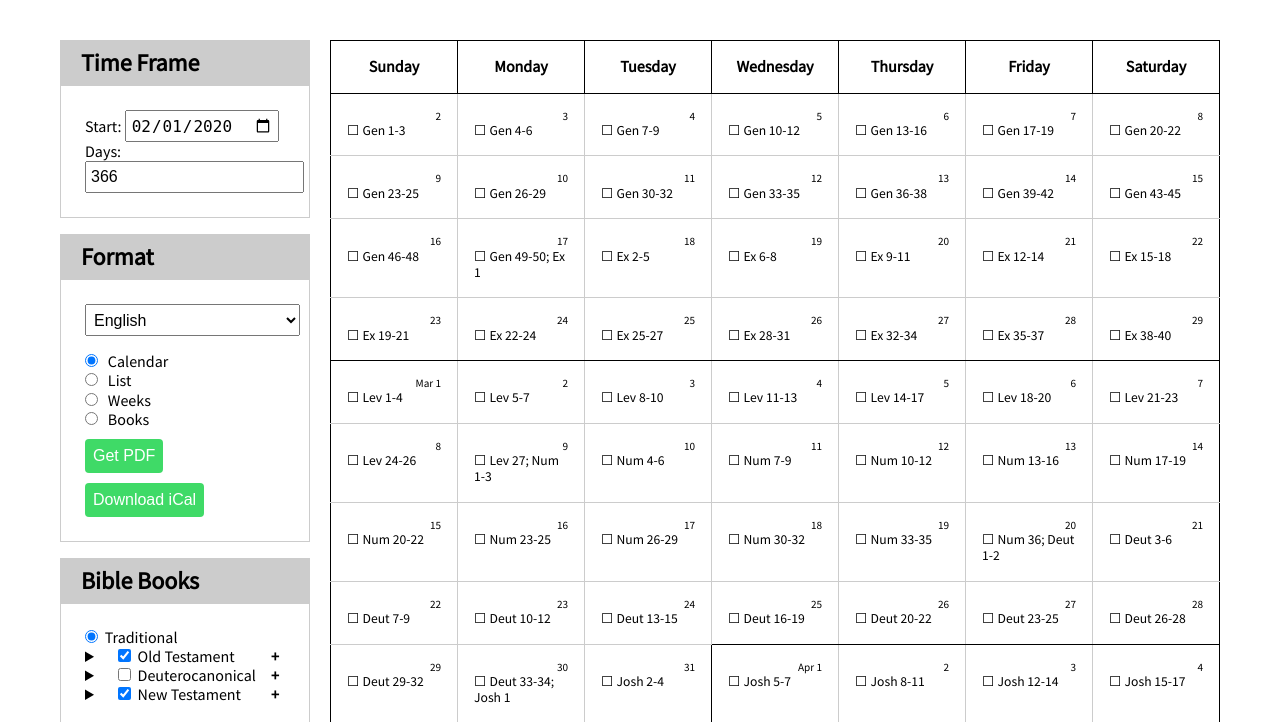
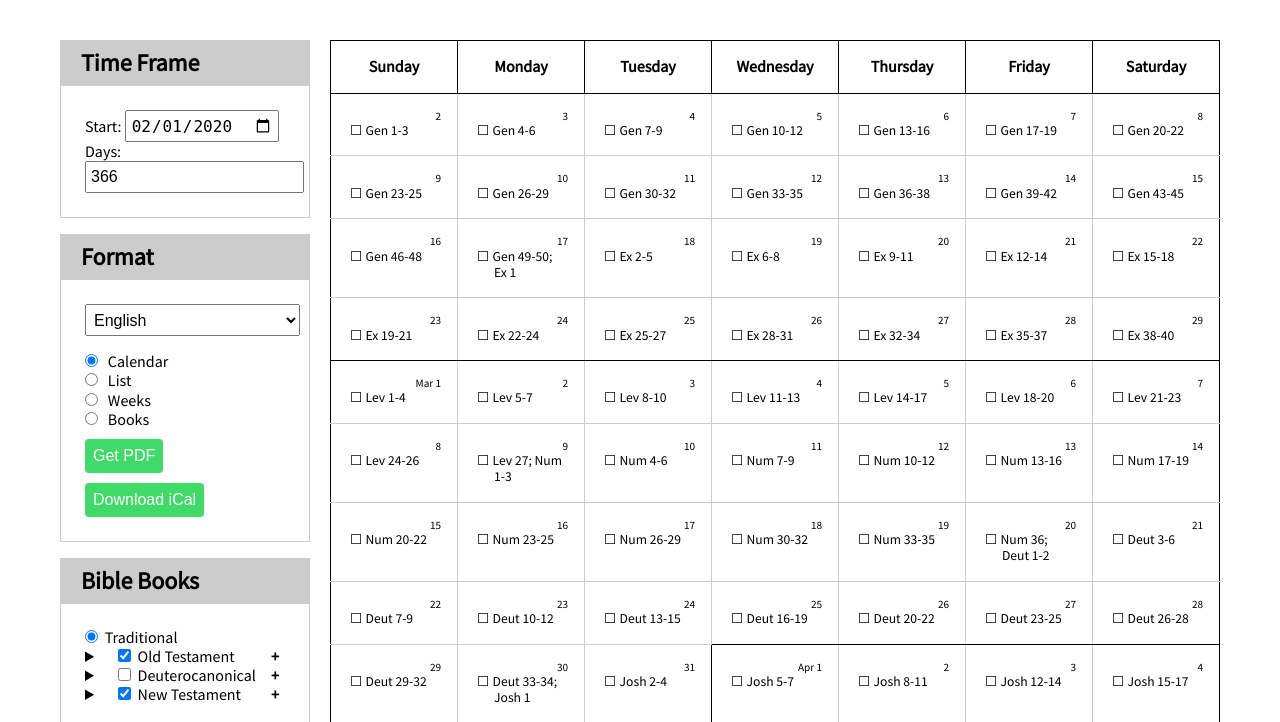
Before and after one commit to johndyer/biblereadingplangenerator, a PHP site: page / in a window 1280 px wide. Shown: the part 98-820 px from the top of the page. Run offline with PHP 8.4, Linux system fonts and the light colour scheme.

```diff
--- a/style.css
+++ b/style.css
@@ -167,6 +167,19 @@ input[type=button]:hover {
 
 
 @media print {
+	#main-header, #main-footer {
+		background: #fff;
+		color: #333;
+	}
+
+	#main-header {
+
+	}
+	#main-footer a {
+		color: #333;
+		text-decoration: none;
+	}
+
 	section.decision {
 		display: none;
 	}
@@ -220,6 +233,13 @@ input[type=button]:hover {
 	content: '☐ ';
 	content: '\2610 ';
 	padding-right: 0.25em;
+}
+
+.plan-checkbox .plan-list .verses,
+.plan-checkbox .plan-weeks .verses,
+.plan-checkbox .plan-calendar .verses {
+	text-indent: -17px;
+	padding-left: 20px;
 }
 
 .plan-calendar { border-collapse: collapse; border: 1px solid #000;}
```
